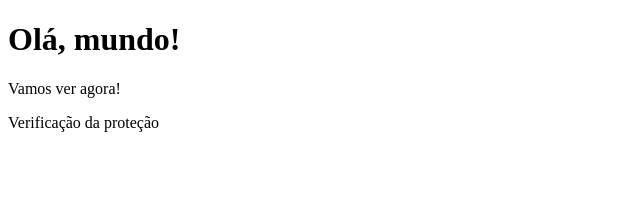
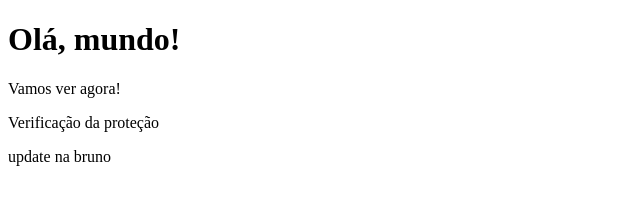
Before and after one commit to bruno-7cb/spa-weparty, a plain HTML site: page index.html in a window 1280 px wide. Shown: the whole page, without its empty margins (0-640 px from the left). Drawn offline with Linux system fonts and the light colour scheme.

Commit message:
teste - bruno

```diff
--- a/index.html
+++ b/index.html
@@ -9,5 +9,6 @@
     <h1>Olá, mundo!</h1>
     <p>Vamos ver agora!</p>
     <p>Verificação da proteção</p>
+    <p>update na bruno</p>
 </body>
 </html>
```
